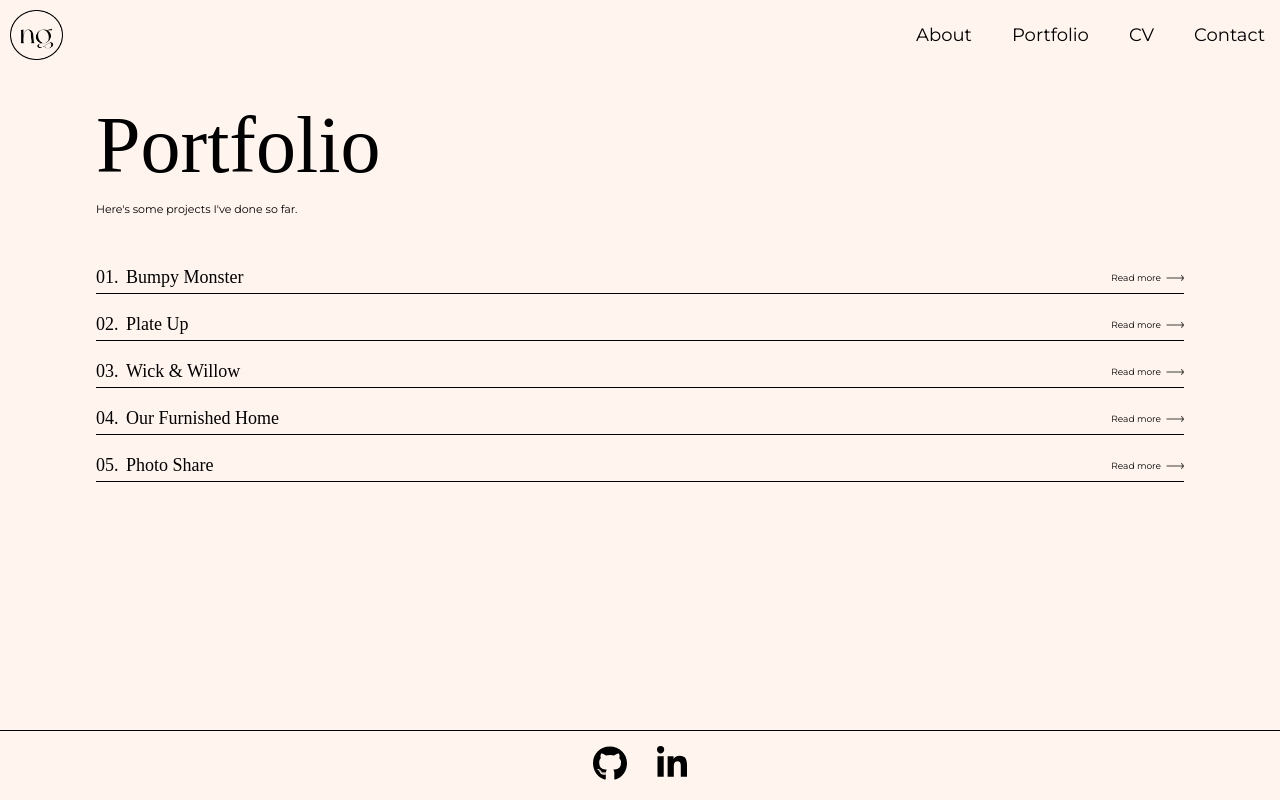
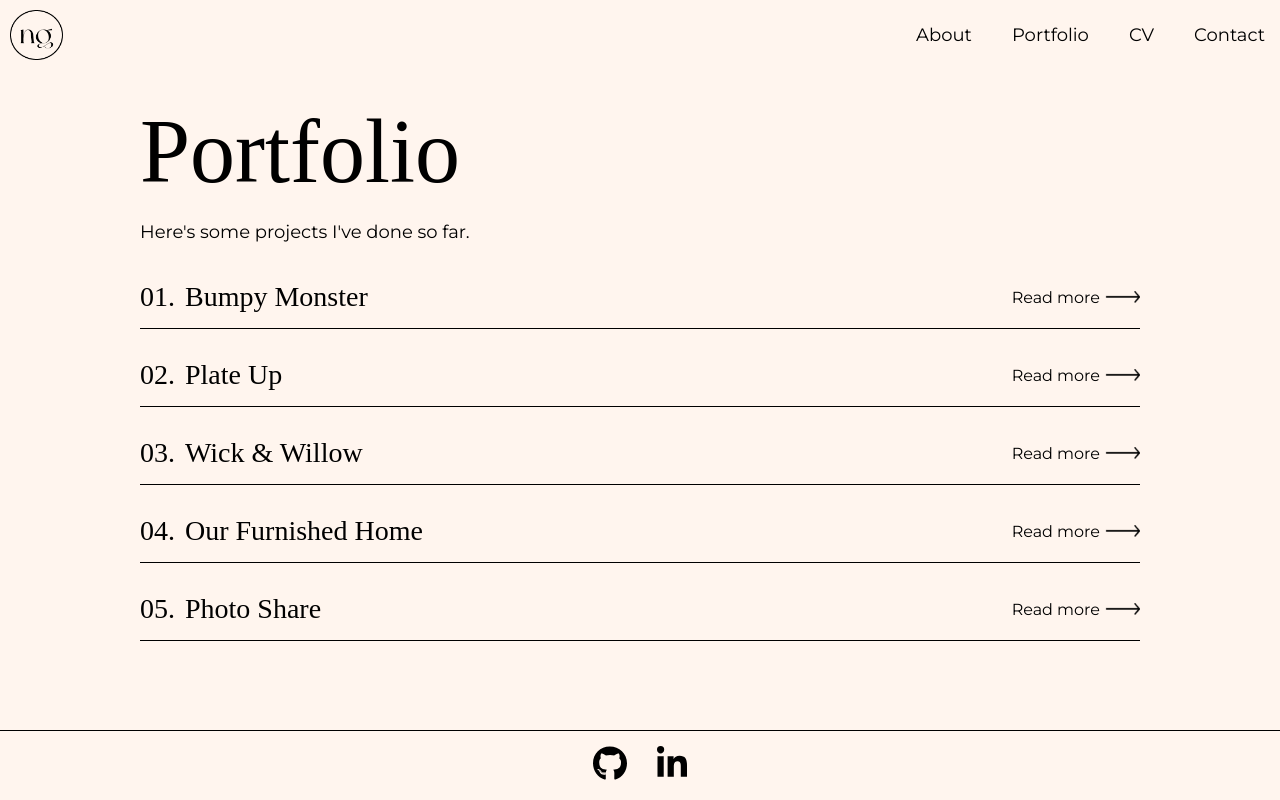
Before and after one commit to nathaliegustafsson/portfolio, a React (Vite) app: page /portfolio in a window 1280 px wide. Built offline with nearby package versions, Linux system fonts and the light colour scheme.

Commit message:
media queries

```diff
--- a/src/components/Footer.tsx
+++ b/src/components/Footer.tsx
@@ -40,6 +40,7 @@ const Container = styled.div`
     justify-content: center;
     align-items: center;
     padding: 10px 0;
+    margin-top: 30px;
 
     @media ${media.mobile} {
         padding: 15px 0;
--- a/src/components/Portfolio.tsx
+++ b/src/components/Portfolio.tsx
@@ -47,13 +47,17 @@ const BigContainer = styled.div`
 	height: 100%;
 	width: 85%;
 	padding: 20px;
-	max-width: 1200px;
+	max-width: 1000px;
 `;
 
 const Container = styled.div`
 	display: flex;
 	flex-direction: column;
 	gap: 40px;
+
+	@media ${media.desktop} {
+		gap: 20px;
+	}
 `;
 
 const Title = styled.h1`
@@ -64,15 +68,11 @@ const Title = styled.h1`
 	margin-bottom: 5px;
 	margin: 0;
 
-	@media ${media.mobile} {
+	@media ${media.tablet} {
 		font-size: 70px;
 	}
 
-	@media ${media.tablet} {
-		font-size: 80px;
-	}
-
-	@media ${media.desktopXL} {
+	@media ${media.desktop} {
 		font-size: 90px;
 	}
 `;
@@ -80,13 +80,24 @@ const Title = styled.h1`
 const InfoText = styled.p`
 	font-family: 'Montserrat';
 	font-size: 11px;
+
+	@media ${media.tablet} {
+		font-size: 14px;
+	}
+
+	@media ${media.desktop} {
+		font-size: 18px;
+	}
 `;
-
 
 const ProjectsBigContainer = styled.div`
 	display: flex;
 	flex-direction: column;
 	gap: 20px;
+
+	@media ${media.desktop} {
+		gap: 30px;
+	}
 `;
 
 const ProjectsContainer = styled.div`
@@ -98,6 +109,10 @@ const ProjectsContainer = styled.div`
 const StyledLink = styled(Link)`
 	text-decoration: none;
 	color: black;
+
+	@media ${media.desktop} {
+		margin-bottom: 10px;
+	}
 `;
 
 const ProjectList = styled.div`
@@ -113,16 +128,28 @@ const ProjectList = styled.div`
 const NumberAndTitleContainer = styled.div`
 	display: flex;
 	gap: 5px;
+
+	@media ${media.tablet} {
+		gap: 20px;
+	}
 `;
 
 const ProjectNumberContainer = styled.div`
 	width: 25px;
 `;
 
-const ProjectNumber = styled.div`
+const ProjectNumber = styled.p`
 	margin: 0;
 	font-family: 'NewYork';
 	font-size: 18px;
+
+	@media ${media.tablet} {
+		font-size: 24px;
+	}
+
+	@media ${media.desktop} {
+		font-size: 28px;
+	}
 `;
 
 const ProjectName = styled.h4`
@@ -130,6 +157,14 @@ const ProjectName = styled.h4`
 	font-family: 'NewYork';
 	font-weight: 400;
 	font-size: 18px;
+
+	@media ${media.tablet} {
+		font-size: 24px;
+	}
+
+	@media ${media.desktop} {
+		font-size: 28px;
+	}
 `;
 
 const ReadMoreContainer = styled.div`
@@ -142,11 +177,29 @@ const ReadMoreText = styled.p`
 	margin: 0;
 	font-family: 'Montserrat';
 	font-size: 9px;
+
+	@media ${media.tablet} {
+		font-size: 12px;
+	}
+
+	@media ${media.desktop} {
+		font-size: 16px;
+	}
 `;
 
 const Arrow = styled.img`
 	width: 18px;
 	height: 6px;
+
+	@media ${media.tablet} {
+		width: 20px;
+		height: 7px;
+	}
+
+	@media ${media.desktop} {
+		width: 35px;
+		height: 12px;
+	}
 `;
 
 const Line = styled.div`
--- a/src/pages/PortfolioPage.tsx
+++ b/src/pages/PortfolioPage.tsx
@@ -2,6 +2,7 @@ import styled from 'styled-components';
 import Footer from '../components/Footer';
 import Header from '../components/Header';
 import Portfolio from '../components/Portfolio';
+import { media } from '../styles/breakpoints';
 
 function PortfolioPage() {
 	return (
@@ -29,8 +30,13 @@ const PortfolioPageStyling = styled.div`
 const MainContent = styled.main`
 	display: flex;
 	flex-direction: column;
-    align-items: center;
+	align-items: center;
 	flex: 1;
+	overflow-y: auto;
+
+	@media ${media.desktopXL} {
+		justify-content: center;
+	}
 `;
 
 export default PortfolioPage;
```
